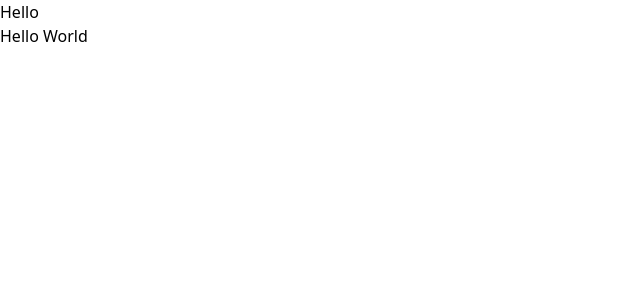
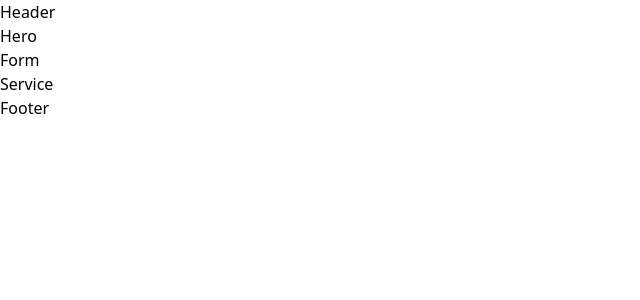
Before and after one commit to darideveloper/will-ryan-airport-transfers, a React (Vite) app: page / in a window 1280 px wide. Shown: the top 300 px of the page, without its empty margins (0-640 px from the left). Built offline with nearby package versions, Linux system fonts and the light colour scheme.

Commit message:
feat (sections): page structure

```diff
--- a/src/App.jsx
+++ b/src/App.jsx
@@ -1,13 +1,19 @@
-import { useState } from 'react'
+import Header from './sections/header'
+import Hero from './sections/hero'
+import Form from './sections/form'
+import Services from './sections/services'
+import Footer from './sections/footer'
 
 function App() {
-  const [count, setCount] = useState(0)
 
   return (
-    <>
-      <h1>Hello</h1>
-      <p>Hello World</p>
-    </>
+    <div>
+      <Header/>
+      <Hero/>
+      <Form/>
+      <Services/>
+      <Footer/>
+    </div>
   )
 }
 
--- /dev/null
+++ b/src/sections/footer.jsx
@@ -0,0 +1,3 @@
+export default function Footer () {
+  return <p>Footer</p>
+}
--- /dev/null
+++ b/src/sections/form.jsx
@@ -0,0 +1,3 @@
+export default function Form () {
+  return <p>Form</p>
+}
--- /dev/null
+++ b/src/sections/header.jsx
@@ -0,0 +1,3 @@
+export default function Header () {
+  return <p>Header</p>
+}
--- /dev/null
+++ b/src/sections/hero.jsx
@@ -0,0 +1,3 @@
+export default function Hero () {
+  return <p>Hero</p>
+}
--- /dev/null
+++ b/src/sections/services.jsx
@@ -0,0 +1,3 @@
+export default function Service () {
+  return <p>Service</p>
+}
```
